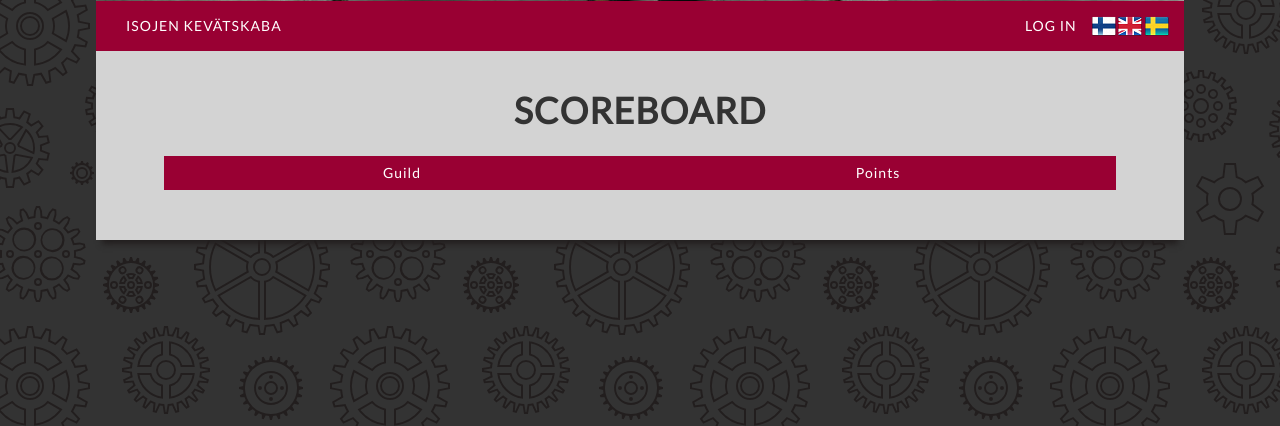
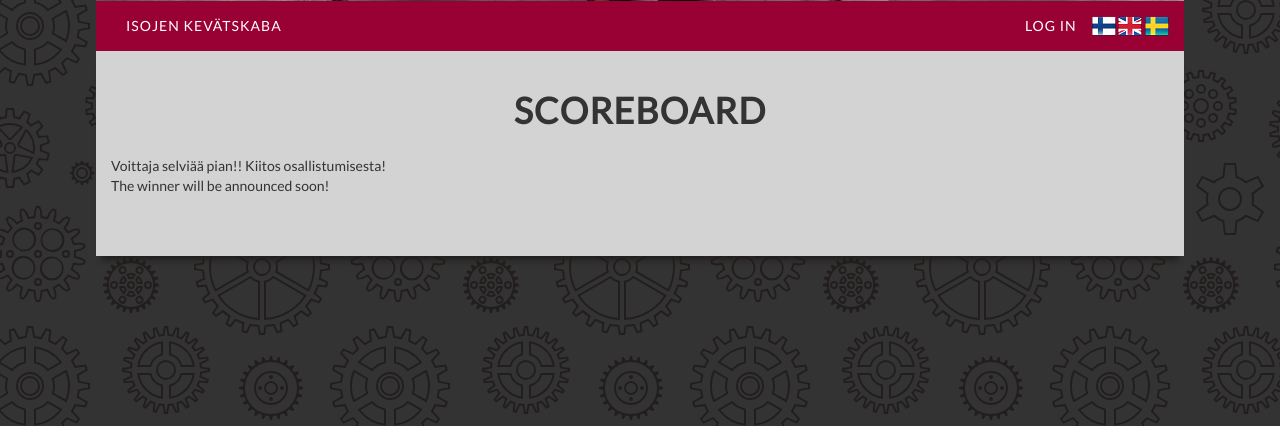
Before and after one commit to Jonneitapuro/isoskaba2, a Django app: page /guildranking/ in a window 1280 px wide. Shown: the part 374-800 px from the top of the page. Run offline with Django 3.2, Linux system fonts and the light colour scheme; data that the repository does not hold is empty; some libraries are stand-ins or nearby versions.

Commit message:
Hide guild ranking, thank god I can stop doing this

```diff
--- a/templates/guildrank.html
+++ b/templates/guildrank.html
@@ -6,7 +6,7 @@
 <script src="https://code.jquery.com/jquery-migrate-3.0.0.min.js"></script>
 <h1 class="scoreboard">{% trans 'Scoreboard' %}</h1>
 {% csrf_token %}
-<div class="div-table">
+{% comment %} <div class="div-table">
   <div class="div-table-row div-table-heading">
     <div style="width: 50%">{% trans 'Guild' %}</div>
     <div style="width: 50%"">{% trans 'Points' %}</div>
@@ -18,6 +18,9 @@
     <div style="width: 50%">{{ guild.points }}</div>
   </div>
   {% endfor %}
-</div>
+</div> {% endcomment %}
+
+<p>Voittaja selviää pian!! Kiitos osallistumisesta! <br>
+The winner will be announced soon! </p>
 
 {% endblock %}
```
